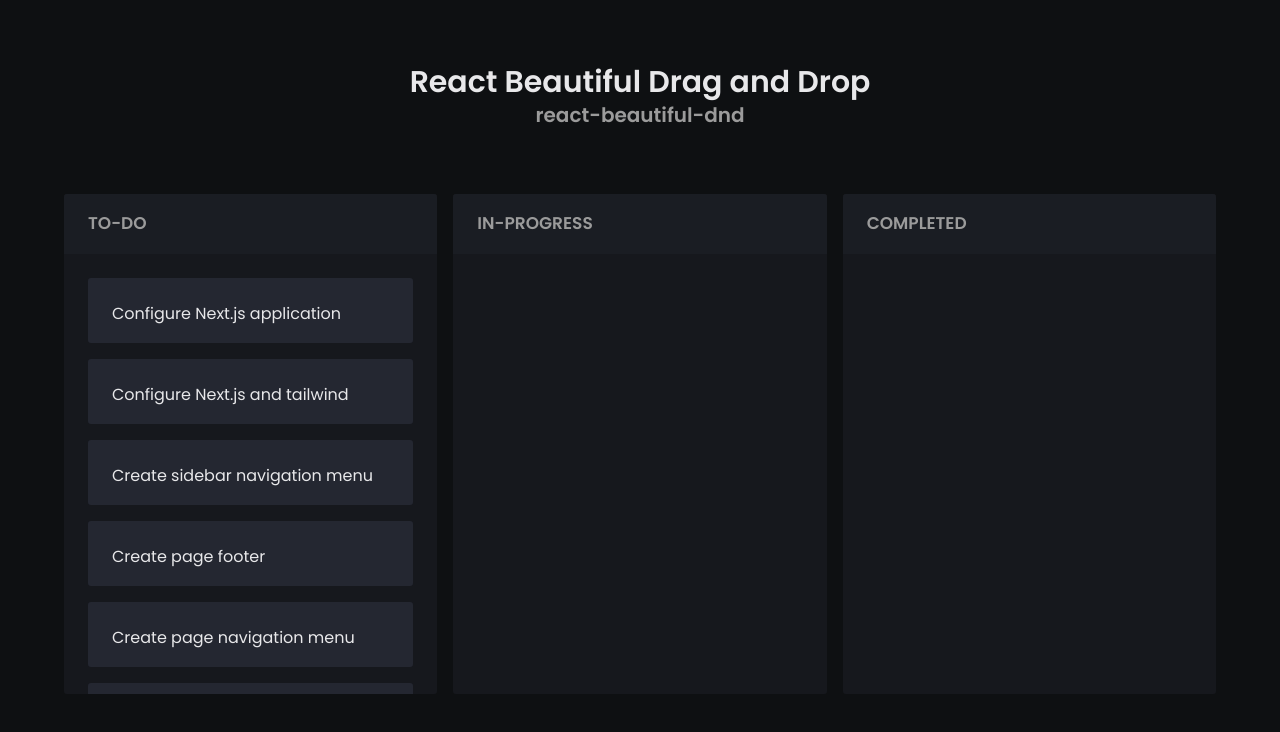
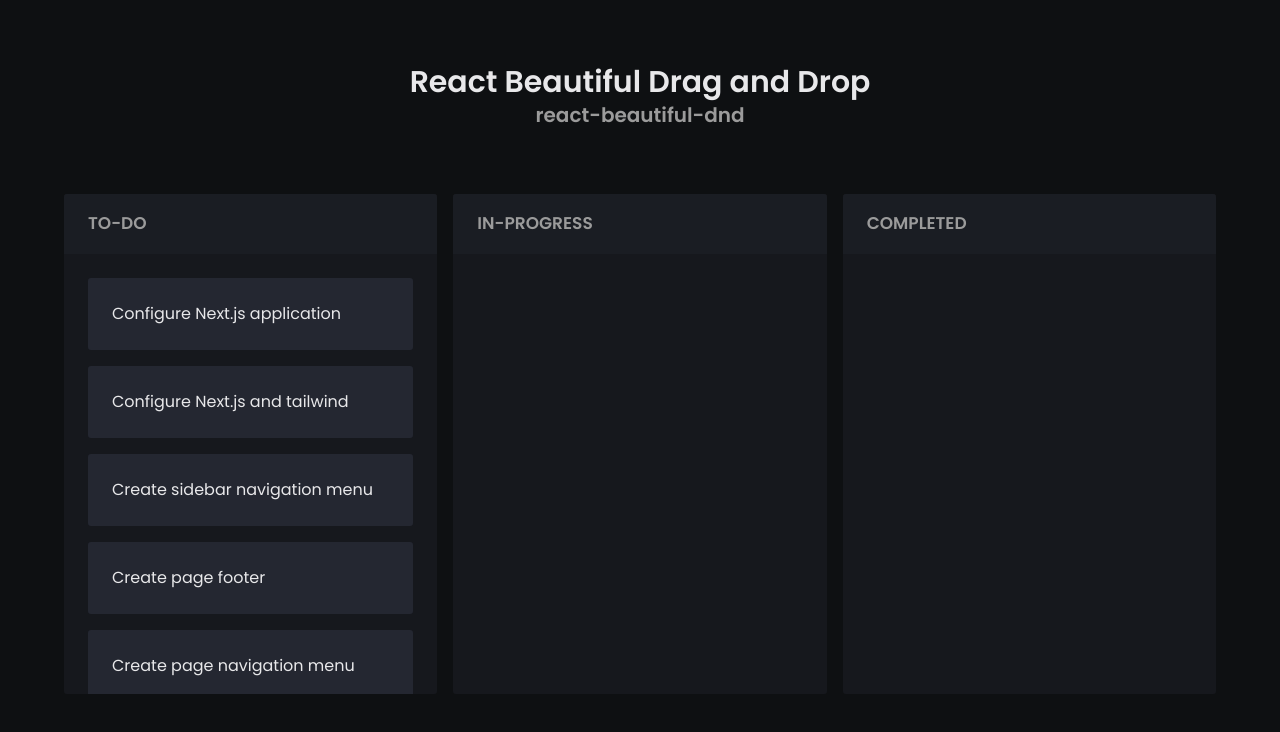
Before and after one commit to raunak96/drag-n-drop-react, a React (Vite) app: page / in a window 1280 px wide. Shown: the top 732 px of the page. Built offline with nearby package versions, Linux system fonts and the light colour scheme.

Commit message:
UI done for lists and cards

```diff
--- a/package.json
+++ b/package.json
@@ -14,7 +14,6 @@
     "@emotion/styled": "^11.10.5",
     "framer-motion": "^9.0.1",
     "react": "^18.2.0",
-    "react-beautiful-dnd": "^13.1.1",
     "react-dom": "^18.2.0"
   },
   "devDependencies": {
--- a/src/App.jsx
+++ b/src/App.jsx
@@ -1,14 +1,10 @@
 import { Flex, Heading, Text } from "@chakra-ui/react";
 import { useState } from "react";
-import { DragDropContext } from "react-beautiful-dnd";
-import DraggableItem from "@/components/DraggableItem";
+import DroppableContainer from "@/components/DroppableContainer";
 import { initialData, tasksMap } from "@/utils/data";
 
 const App = () => {
 	const [columns, setColumns] = useState(initialData);
-	const onDragEnd = result => {
-		console.log(result);
-	};
 	return (
 		<Flex
 			flexDir="column"
@@ -25,14 +21,13 @@
 					react-beautiful-dnd
 				</Text>
 			</Flex>
-			<DragDropContext onDragEnd={onDragEnd}>
 			<Flex justify="space-between" columnGap="1rem" px="4rem">
 				{columns.map(column => {
 					const tasks = column.taskIds.map(taskId =>
 						tasksMap.get(taskId)
 					);
 					return (
-							<DraggableItem
+						<DroppableContainer
 							key={column.id}
 							column={column}
 							tasks={tasks}
@@ -40,7 +35,6 @@
 					);
 				})}
 			</Flex>
-			</DragDropContext>
 		</Flex>
 	);
 };
--- a/src/components/DraggableItem.jsx
+++ b/src/components/DraggableItem.jsx
@@ -1,53 +1,17 @@
 import { Flex, Text } from "@chakra-ui/react";
 
-const DraggableItem = ({ column, tasks }) => {
+const DraggableItem = ({ task }) => {
 	return (
 		<Flex
+			mb="1rem"
+			h="75px"
+			bg="card-bg"
+			align="center"
 			rounded="3px"
-			bg="column-bg"
-			w="400px"
-			maxH="500px"
-			flexDir="column">
-			<Flex
-				align="center"
-				h="60px"
-				bg="column-header-bg"
-				roundedTop="3px"
-				px="1.5rem"
-				mb="1.5rem">
-				<Text fontSize="17px" fontWeight={600} color="subtle-text">
-					{column.title}
-				</Text>
-			</Flex>
-			<Flex
-				px="1.5rem"
-				flexDir="column"
-				flex={1}
-				overflowY="auto"
-				sx={{
-					"&::-webkit-scrollbar": {
-						width: "8px",
-						borderRadius: "8px",
-						backgroundColor: `rgba(0, 0, 0, 0.05)`,
-					},
-					"&::-webkit-scrollbar-thumb": {
-						backgroundColor: `#9B9B9B`,
-						borderRadius: "8px",
-					},
-				}}>
-				{tasks.map(task => (
-					<Flex
-						key={task.id}
-						mb="1rem"
-						h="65px"
-						bg="card-bg"
-						rounded="3px"
-						p="1.5rem"
-						draggable>
-						<Text>{task.content}</Text>
-					</Flex>
-				))}
-			</Flex>
+			p="1.5rem"
+			draggable
+			cursor="move">
+			<Text>{task.content}</Text>
 		</Flex>
 	);
 };
--- /dev/null
+++ b/src/components/DroppableContainer.jsx
@@ -0,0 +1,46 @@
+import { Flex, Text } from "@chakra-ui/react";
+import DraggableItem from "./DraggableItem";
+
+const DroppableContainer = ({ column, tasks }) => {
+	return (
+		<Flex
+			rounded="3px"
+			bg="column-bg"
+			w="400px"
+			maxH="500px"
+			flexDir="column">
+			<Flex
+				align="center"
+				h="60px"
+				bg="column-header-bg"
+				roundedTop="3px"
+				px="1.5rem"
+				mb="1.5rem">
+				<Text fontSize="17px" fontWeight={600} color="subtle-text">
+					{column.title}
+				</Text>
+			</Flex>
+			<Flex
+				px="1.5rem"
+				flexDir="column"
+				flex={1}
+				overflowY="auto"
+				sx={{
+					"&::-webkit-scrollbar": {
+						width: "8px",
+						borderRadius: "8px",
+						backgroundColor: `rgba(0, 0, 0, 0.05)`,
+					},
+					"&::-webkit-scrollbar-thumb": {
+						backgroundColor: `#9B9B9B`,
+						borderRadius: "8px",
+					},
+				}}>
+				{tasks.map(task => (
+					<DraggableItem key={task.id} task={task} />
+				))}
+			</Flex>
+		</Flex>
+	);
+};
+export default DroppableContainer;
```
Also changed, not shown: 1 other file (tests, documents, lock files or other folders). Lines whose indentation alone changed are shown as unchanged.
